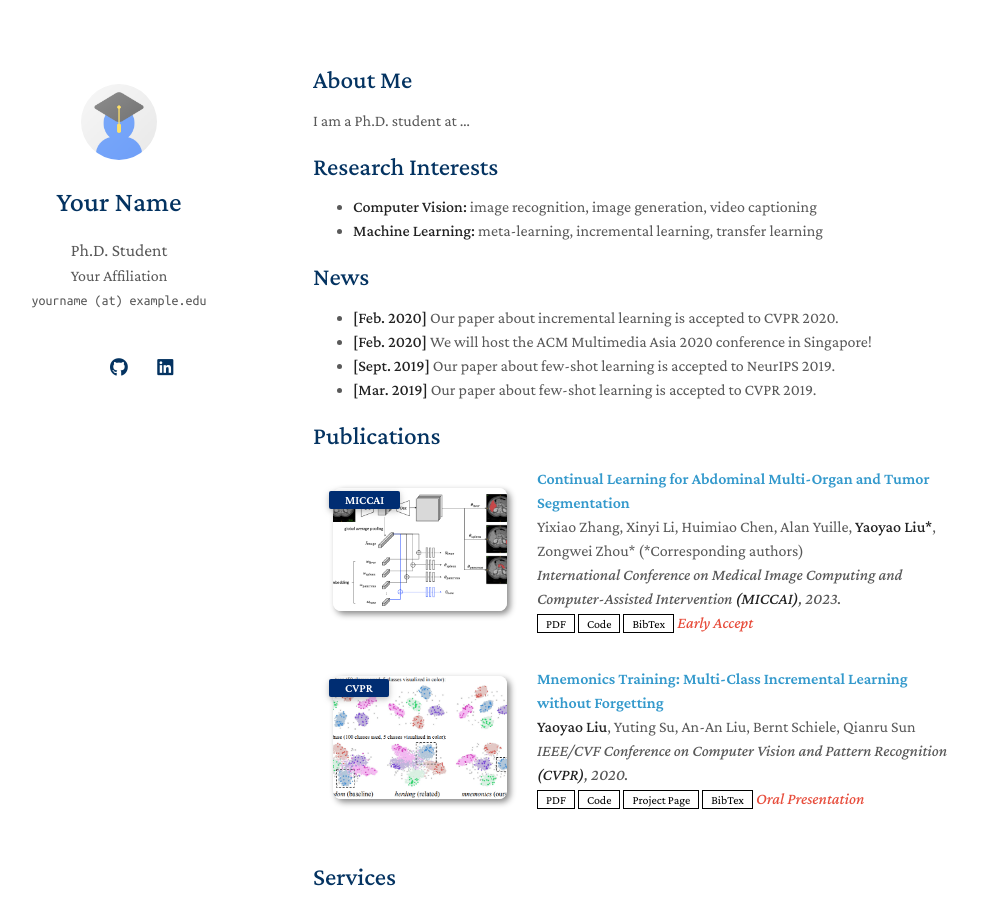
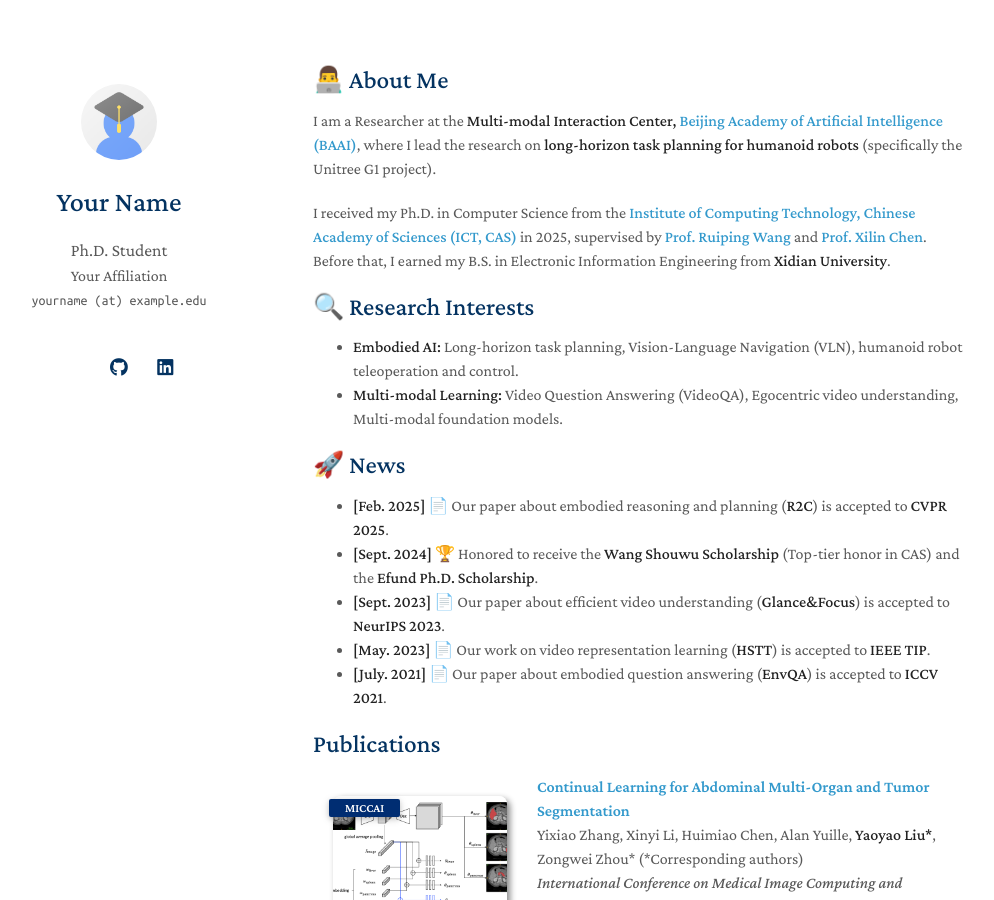
Before and after one commit to ByZ0e/ByZ0e.github.io, a Jekyll site: the page built from index.md, in a window 1280 px wide and 900 px high. Shown: the whole window, without its empty margins (157-1151 px from the left). Built offline with Jekyll 4.4.1, drawn with Linux system fonts in a browser that asks for light colours; a style sheet for code colours, icons or effects is not loaded.

Commit message:
update personal info

```diff
--- a/index.md
+++ b/index.md
@@ -2,18 +2,23 @@
 layout: homepage
 ---
 
-## About Me
+## 👨‍💻 About Me
 
-I am a Ph.D. student at ...
+I am a Researcher at the **Multi-modal Interaction Center, [Beijing Academy of Artificial Intelligence (BAAI)](https://www.baai.ac.cn/en/)**, where I lead the research on **long-horizon task planning for humanoid robots** (specifically the Unitree G1 project).
 
-## Research Interests
+I received my Ph.D. in Computer Science from the **[Institute of Computing Technology, Chinese Academy of Sciences (ICT, CAS)](https://english.ict.cas.cn/)** in 2025, supervised by **[Prof. Ruiping Wang](https://rpwang.net/)** and **[Prof. Xilin Chen](https://vipl.ict.ac.cn/people/_xlchen/)**. Before that, I earned my B.S. in Electronic Information Engineering from **Xidian University**.
 
-- **Computer Vision:** image recognition, image generation, video captioning
-- **Machine Learning:** meta-learning, incremental learning, transfer learning
 
-## News
+## 🔍 Research Interests
 
-- **[Feb. 2020]** Our paper about incremental learning is accepted to CVPR 2020.
-- **[Feb. 2020]** We will host the ACM Multimedia Asia 2020 conference in Singapore!
-- **[Sept. 2019]** Our paper about few-shot learning is accepted to NeurIPS 2019.
-- **[Mar. 2019]** Our paper about few-shot learning is accepted to CVPR 2019.
+- **Embodied AI:** Long-horizon task planning, Vision-Language Navigation (VLN), humanoid robot teleoperation and control.
+- **Multi-modal Learning:** Video Question Answering (VideoQA), Egocentric video understanding, Multi-modal foundation models.
+
+
+## 🚀 News
+
+- **[Feb. 2025]** 📄 Our paper about embodied reasoning and planning (**R2C**) is accepted to **CVPR 2025**.
+- **[Sept. 2024]** 🏆 Honored to receive the **Wang Shouwu Scholarship** (Top-tier honor in CAS) and the **Efund Ph.D. Scholarship**.
+- **[Sept. 2023]** 📄 Our paper about efficient video understanding (**Glance&Focus**) is accepted to **NeurIPS 2023**.
+- **[May. 2023]** 📄 Our work on video representation learning (**HSTT**) is accepted to **IEEE TIP**.
+- **[July. 2021]** 📄 Our paper about embodied question answering (**EnvQA**) is accepted to **ICCV 2021**.
```
